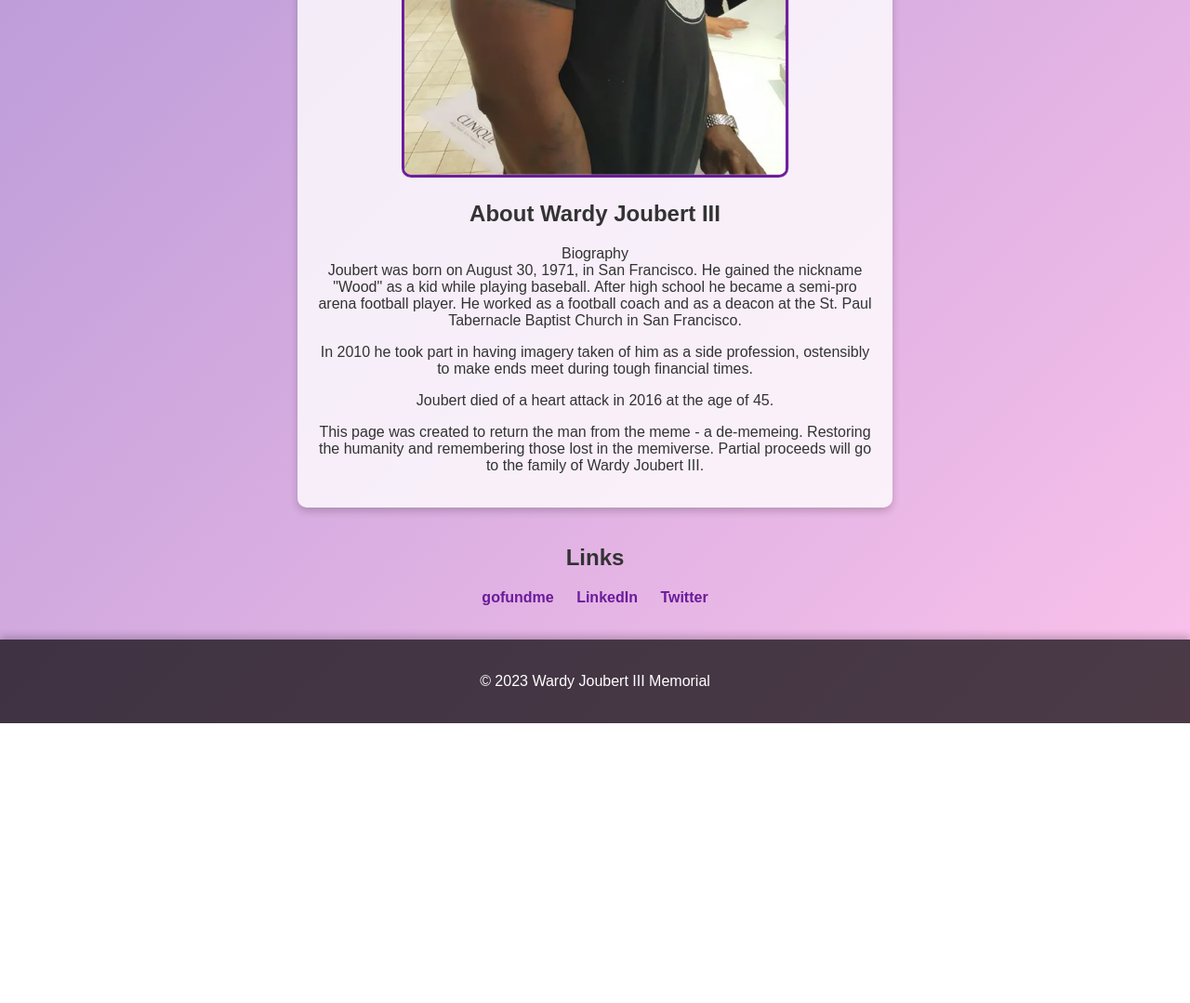
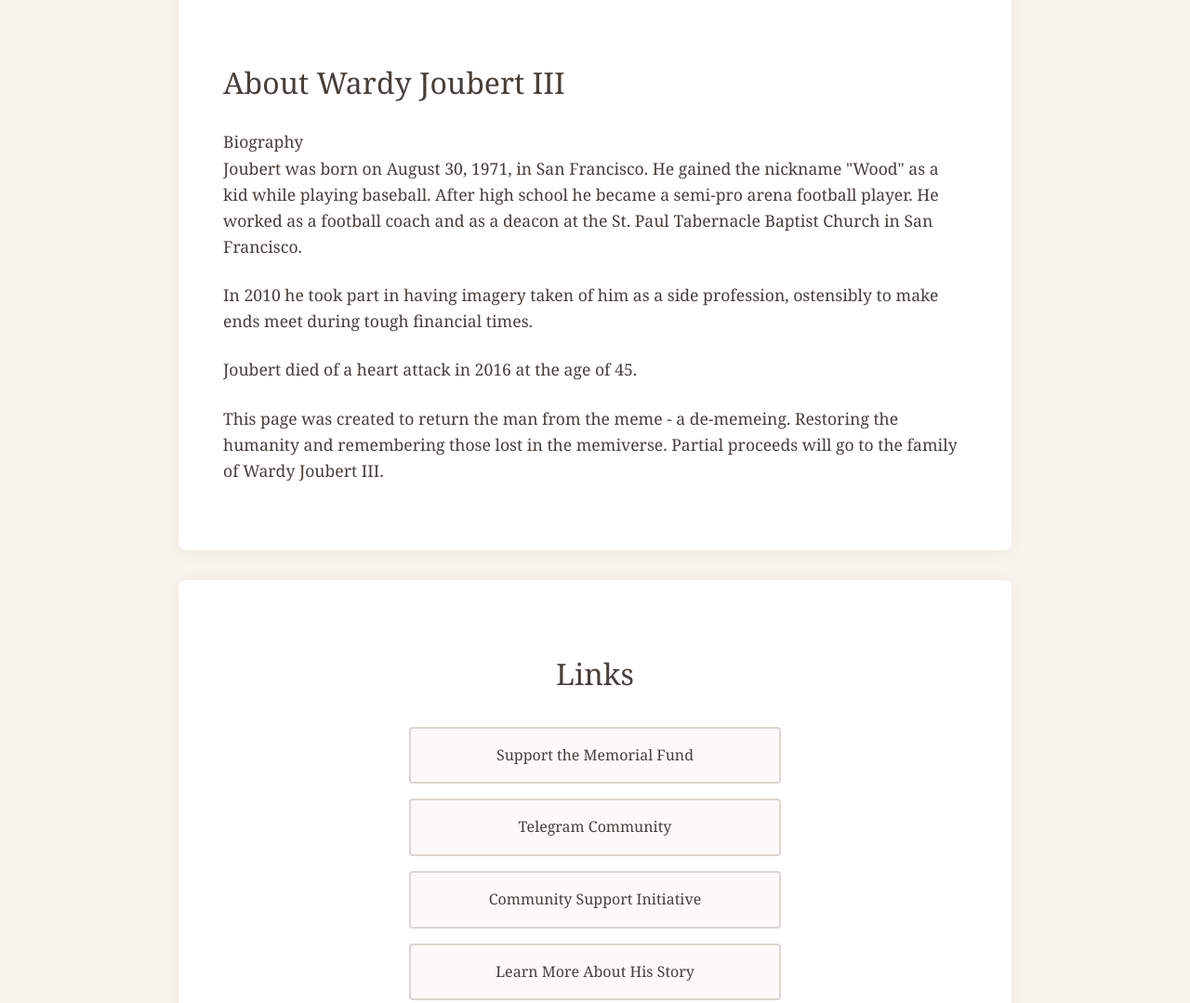
Before and after one commit to sobercrypto/WJIII, a website: page index.html in a window 1280 px wide. Shown: the part 960-2039 px from the top of the page at 93% size. Before the commit the page ends 1738 px from the top, so only its background shows below. Drawn offline with Linux system fonts and the light colour scheme.

Commit message:
ensure files updated

```diff
--- a/index.html
+++ b/index.html
@@ -24,9 +24,10 @@
         <section class="links">
             <h2>Links</h2>
             <ul>
-                <li><a href="https://www.gofundme.com/f/wardy-joubert-iii-funeralheadstone-fund" target="_blank">gofundme</a></li>
-                <li><a href="https://linkedin.com/in/yourusername" target="_blank">LinkedIn</a></li>
-                <li><a href="https://twitter.com/yourusername" target="_blank">Twitter</a></li>
+                <li><a href="https://www.gofundme.com/f/wardy-joubert-iii-funeralheadstone-fund" target="_blank">Support the Memorial Fund</a></li>
+                <li><a href="https://t.me/WardyJoubertIII" target="_blank">Telegram Community</a></li>
+                <li><a href="https://pump.fun" target="_blank">Community Support Initiative</a></li>
+                <li><a href="https://en.wikipedia.org/wiki/Wood_(meme)" target="_blank">Learn More About His Story</a></li>
             </ul>
         </section>
     </main>
--- a/styles/main.css
+++ b/styles/main.css
@@ -1,89 +1,145 @@
 /* filepath: /c:/Users/st4ti/Documents/projects/WJIII/my-website-project/styles/main.css */
 body {
     margin: 0;
-    font-family: 'Arial', sans-serif;
-    background: linear-gradient(135deg, #ff9a9e 0%, #fad0c4 100%);
-    color: #333;
-    animation: backgroundAnimation 10s ease infinite;
-}
-
-@keyframes backgroundAnimation {
-    0% { background: linear-gradient(135deg, #ff9a9e 0%, #fad0c4 100%); }
-    50% { background: linear-gradient(135deg, #a18cd1 0%, #fbc2eb 100%); }
-    100% { background: linear-gradient(135deg, #ff9a9e 0%, #fad0c4 100%); }
+    font-family: 'Georgia', serif;
+    background-color: #f7f3ed;
+    color: #2c2420;
+    line-height: 1.6;
 }
 
 header {
-    background: rgba(0, 0, 0, 0.7);
-    color: #ffffff;
-    padding: 20px 0;
+    background-color: #463f3a;
+    color: #f7f3ed;
+    padding: 2rem 0;
     text-align: center;
-    font-size: 2.5em;
     font-family: 'Georgia', serif;
-    box-shadow: 0 4px 8px rgba(0, 0, 0, 0.2);
+    box-shadow: 0 2px 4px rgba(0, 0, 0, 0.1);
+}
+
+header h1 {
+    margin: 0;
+    font-size: 2.5rem;
+    font-weight: normal;
 }
 
 main {
-    padding: 20px;
-    text-align: center;
+    padding: 2rem;
+    max-width: 1200px;
+    margin: 0 auto;
 }
 
 .bio {
-    margin-bottom: 20px;
-    background: rgba(255, 255, 255, 0.8);
-    padding: 20px;
-    border-radius: 10px;
-    box-shadow: 0 4px 8px rgba(0, 0, 0, 0.2);
-    display: inline-block;
-    max-width: 600px;
-    margin: 20px auto;
+    background-color: #fff;
+    padding: 3rem;
+    border-radius: 8px;
+    box-shadow: 0 2px 20px rgba(0, 0, 0, 0.05);
+    margin: 2rem auto;
+    max-width: 800px;
 }
 
 .profile-pic {
     width: 100%;
     max-width: 400px;
     height: auto;
-    border-radius: 10px;
-    margin-bottom: 10px;
-    border: 3px solid #6a1b9a; /* Deep purple border */
-    animation: profilePicAnimation 2s ease-in-out infinite alternate;
+    border-radius: 8px;
+    margin-bottom: 2rem;
+    border: 3px solid #dcd6d0;
 }
 
-@keyframes profilePicAnimation {
-    0% { transform: scale(1); }
-    100% { transform: scale(1.05); }
+.bio h2 {
+    color: #463f3a;
+    margin-bottom: 1.5rem;
+    font-size: 2rem;
+    font-weight: normal;
+}
+
+.bio p {
+    color: #463f3a;
+    margin-bottom: 1.5rem;
+    font-size: 1.1rem;
+}
+
+.links {
+    background-color: #fff;
+    padding: 3rem;
+    border-radius: 8px;
+    margin: 2rem auto;
+    max-width: 800px;
+    box-shadow: 0 2px 20px rgba(0, 0, 0, 0.05);
+}
+
+.links h2 {
+    color: #463f3a;
+    margin-bottom: 2rem;
+    font-size: 2rem;
+    font-weight: normal;
+    text-align: center;
 }
 
 .links ul {
     list-style-type: none;
     padding: 0;
-    text-align: center;
+    margin: 0;
+    display: flex;
+    flex-direction: column;
+    gap: 1rem;
+    align-items: center;
 }
 
 .links li {
-    display: inline;
-    margin: 0 10px;
+    width: 100%;
+    max-width: 400px;
 }
 
 .links a {
-    color: #6a1b9a; /* Deep purple */
+    color: #463f3a;
     text-decoration: none;
-    font-weight: bold;
-    transition: color 0.3s ease;
+    font-family: 'Georgia', serif;
+    padding: 1rem 2rem;
+    border: 2px solid #dcd6d0;
+    border-radius: 4px;
+    display: block;
+    text-align: center;
+    transition: all 0.2s ease;
+    background-color: #fcfaf8;
 }
 
 .links a:hover {
-    color: #ff4081; /* Pink */
-    text-decoration: underline;
+    background-color: #463f3a;
+    border-color: #463f3a;
+    color: #f7f3ed;
 }
 
 footer {
     text-align: center;
-    padding: 20px 0;
-    background: rgba(0, 0, 0, 0.7);
-    color: #ffffff;
-    position: relative;
-    bottom: 0;
-    width: 100%;
-    box-shadow: 0 -4px 8px rgba(0, 0, 0, 0.2);
+    padding: 2rem 0;
+    background-color: #463f3a;
+    color: #f7f3ed;
+    margin-top: 3rem;
 }
+
+footer p {
+    margin: 0;
+    font-size: 0.9rem;
+}
+
+/* Media Queries for Responsiveness */
+@media (max-width: 768px) {
+    header h1 {
+        font-size: 2rem;
+        padding: 0 1rem;
+    }
+
+    .bio, .links {
+        padding: 2rem;
+        margin: 1rem;
+    }
+
+    main {
+        padding: 1rem;
+    }
+
+    .bio h2, .links h2 {
+        font-size: 1.75rem;
+    }
+}
```
